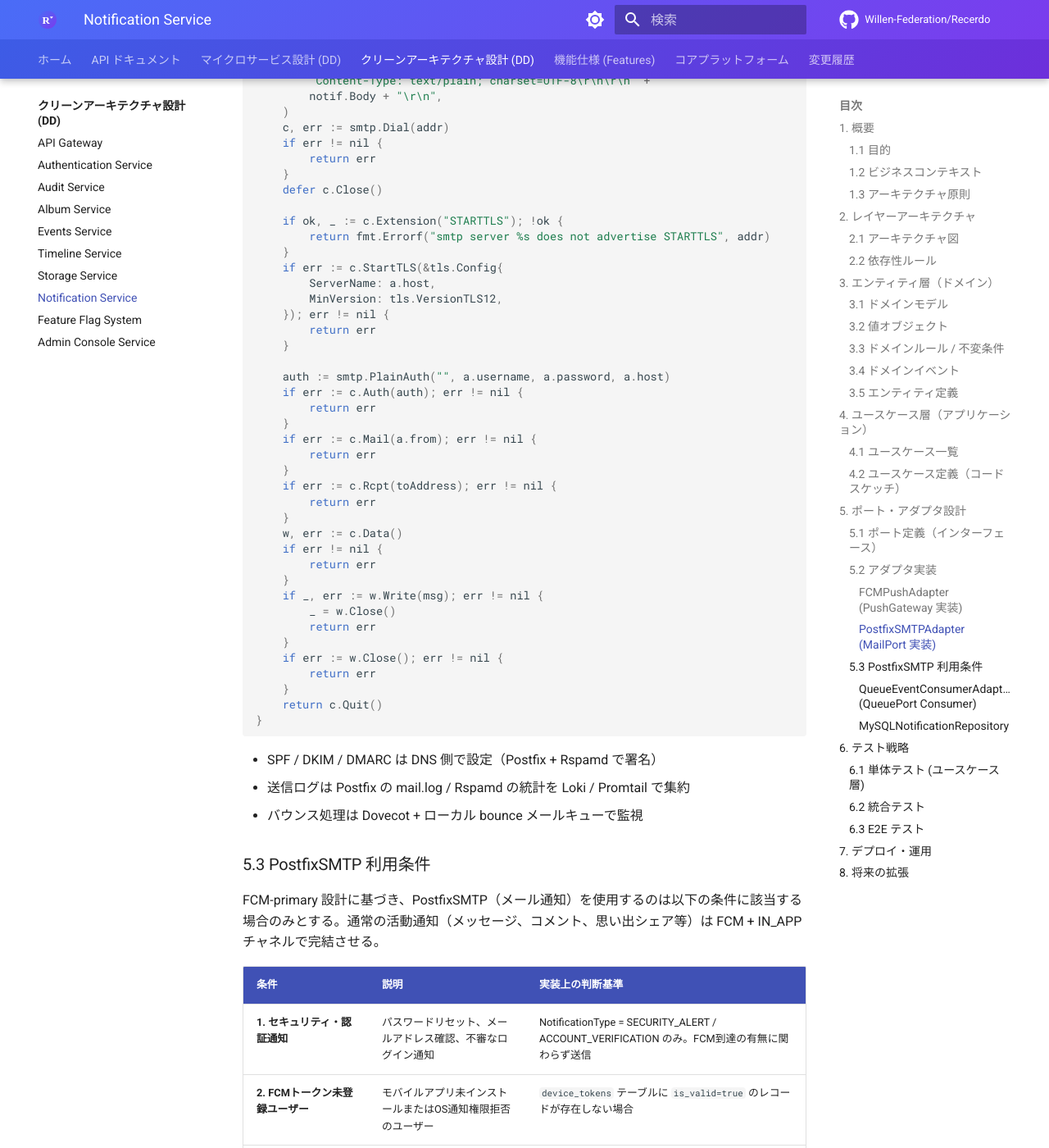
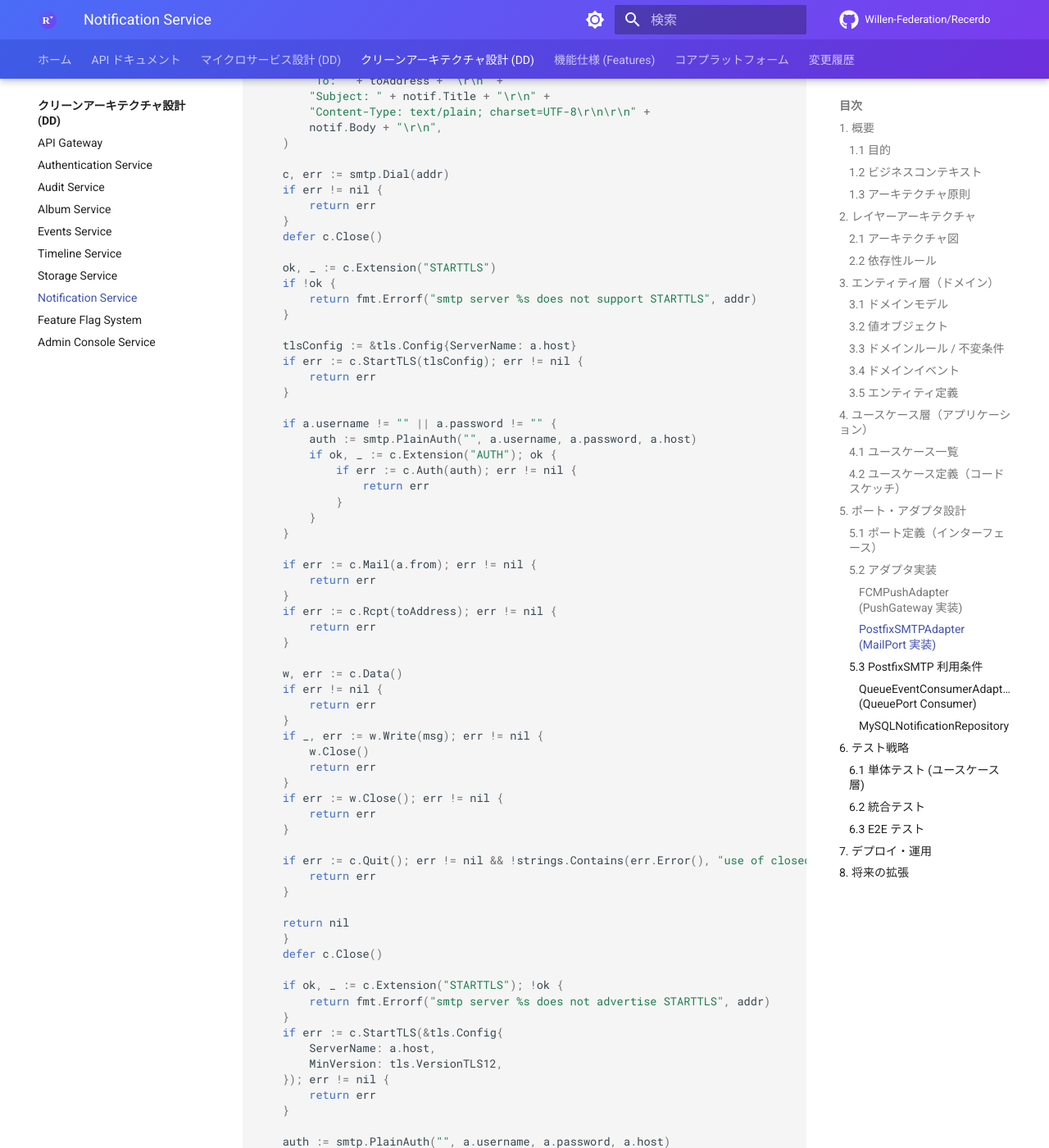
Before and after one commit to Willen-Federation/Recerdo-Developers-Docs, an MkDocs documentation site: the page built from docs/clean-architecture/notifications-svc.md, in a window 1280 px wide and 1400 px high, scrolled down 13581 px. Shown: the whole window at 82% size. Built offline with MkDocs 1.6.1 and Material for MkDocs 9.7.7, drawn with Linux system fonts in a browser that asks for light colours; comment, search, counter and statistics services are not loaded; some of the changed text lies outside the part shown.

Commit message:
Potential fix for pull request finding
Co-authored-by: Copilot Autofix powered by AI <175728472+Copilot@users.noreply.github.com>

```diff
--- a/docs/clean-architecture/notifications-svc.md
+++ b/docs/clean-architecture/notifications-svc.md
@@ -552,6 +552,7 @@ import (
 	"crypto/tls"
 	"fmt"
 	"net/smtp"
+	"strings"
 )
 
 type PostfixSMTPAdapter struct {
@@ -579,9 +581,56 @@ func (a *PostfixSMTPAdapter) SendEmail(ctx context.Context, notif *domain.Notifi
 		"Content-Type: text/plain; charset=UTF-8\r\n\r\n" +
 		notif.Body + "\r\n",
 	)
+
 	c, err := smtp.Dial(addr)
 	if err != nil {
 		return err
+	}
+	defer c.Close()
+
+	ok, _ := c.Extension("STARTTLS")
+	if !ok {
+		return fmt.Errorf("smtp server %s does not support STARTTLS", addr)
+	}
+
+	tlsConfig := &tls.Config{ServerName: a.host}
+	if err := c.StartTLS(tlsConfig); err != nil {
+		return err
+	}
+
+	if a.username != "" || a.password != "" {
+		auth := smtp.PlainAuth("", a.username, a.password, a.host)
+		if ok, _ := c.Extension("AUTH"); ok {
+			if err := c.Auth(auth); err != nil {
+				return err
+			}
+		}
+	}
+
+	if err := c.Mail(a.from); err != nil {
+		return err
+	}
+	if err := c.Rcpt(toAddress); err != nil {
+		return err
+	}
+
+	w, err := c.Data()
+	if err != nil {
+		return err
+	}
+	if _, err := w.Write(msg); err != nil {
+		w.Close()
+		return err
+	}
+	if err := w.Close(); err != nil {
+		return err
+	}
+
+	if err := c.Quit(); err != nil && !strings.Contains(err.Error(), "use of closed network connection") {
+		return err
+	}
+
+	return nil
 	}
 	defer c.Close()
 
```
Also changed, not shown: other parts of docs/clean-architecture/notifications-svc.md (+2 -1 lines).
